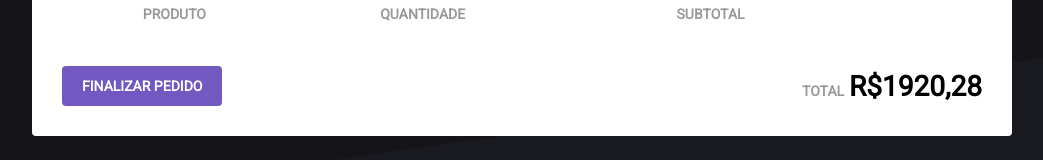
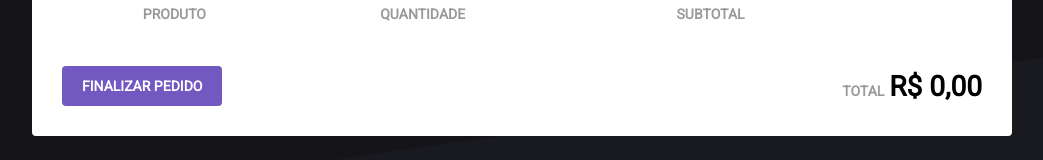
Before and after one commit to alextavella/rocketshoes, a React (Create React App) app: page /cart in a window 1280 px wide. Shown: the part 177-337 px from the top of the page, without its empty margins (118-1161 px from the left). Built offline with nearby package versions, Linux system fonts and the light colour scheme.

Commit message:
Provide total and subtotal

```diff
--- a/src/pages/Cart/index.js
+++ b/src/pages/Cart/index.js
@@ -8,11 +8,13 @@ import {
   MdDelete,
 } from 'react-icons/md';
 
+import { format } from 'path';
 import * as CartActions from '../../store/modules/cart/actions';
+import { formatPrice } from '../../utils/format';
 
 import { Container, ProductTable, Total } from './styles';
 
-function Cart({ cart, removeFromCart, updateAmount }) {
+function Cart({ cart, total, removeFromCart, updateAmount }) {
   const handleDeleteProduct = productId => {
     removeFromCart(productId);
   };
@@ -65,7 +67,7 @@ function Cart({ cart, removeFromCart, updateAmount }) {
                 </div>
               </td>
               <td>
-                <strong>R$258,80</strong>
+                <strong>{product.subtotal}</strong>
               </td>
               <td>
                 <button
@@ -85,7 +87,7 @@ function Cart({ cart, removeFromCart, updateAmount }) {
 
         <Total>
           <span>TOTAL</span>
-          <strong>R$1920,28</strong>
+          <strong>{total}</strong>
         </Total>
       </footer>
     </Container>
@@ -100,11 +102,22 @@ Cart.propTypes = {
       price: PropTypes.string,
     })
   ),
+  total: PropTypes.number.isRequired,
   removeFromCart: PropTypes.func.isRequired,
+  updateAmount: PropTypes.func.isRequired,
 };
 
 const mapStateToProps = state => ({
-  cart: state.cart,
+  cart: state.cart.map(product => ({
+    ...product,
+    subtotal: formatPrice(product.price * product.amount),
+  })),
+
+  total: formatPrice(
+    state.cart.reduce((total, product) => {
+      return total + product.price * product.amount;
+    }, 0)
+  ),
 });
 
 const mapDispatchToProps = dispatch =>
```
